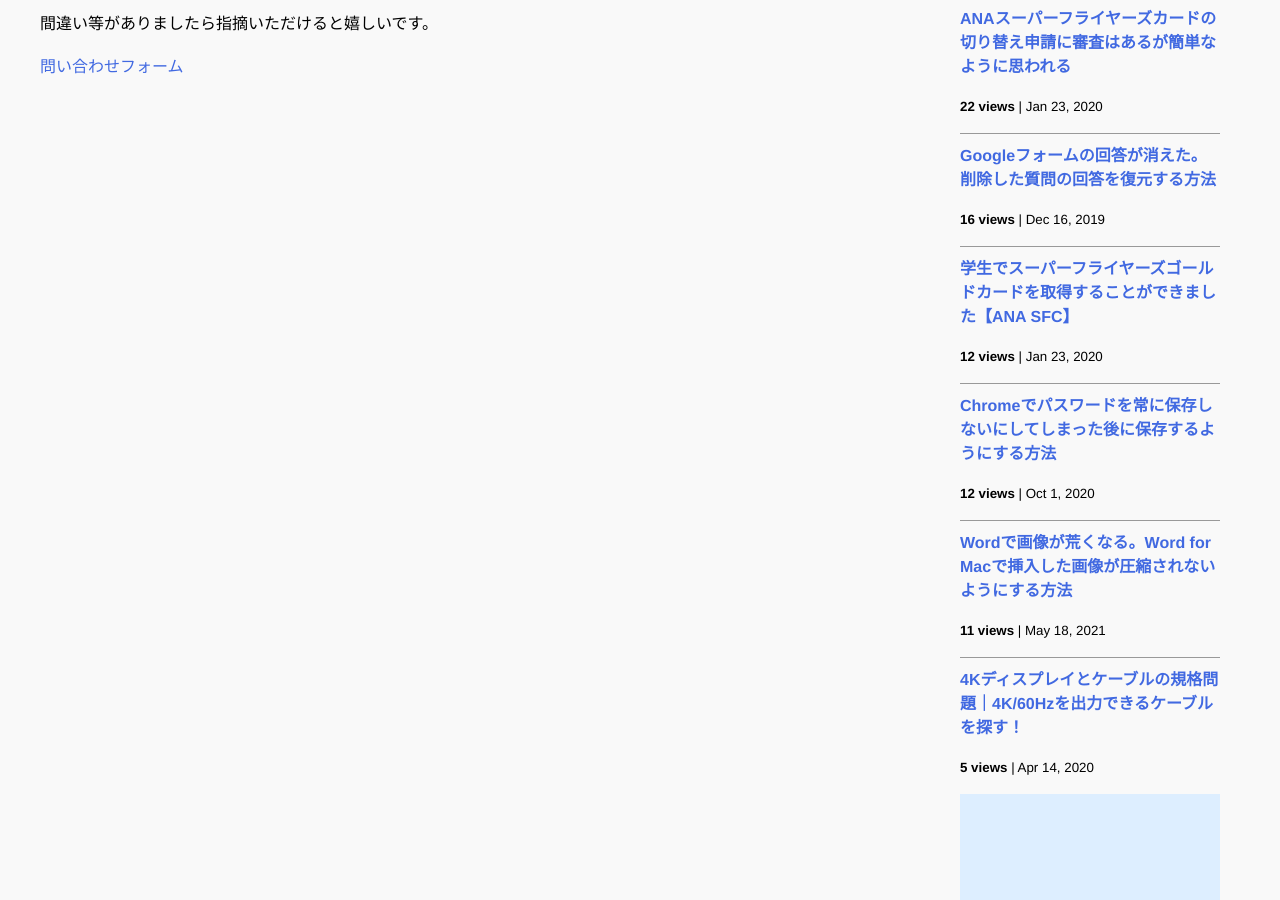
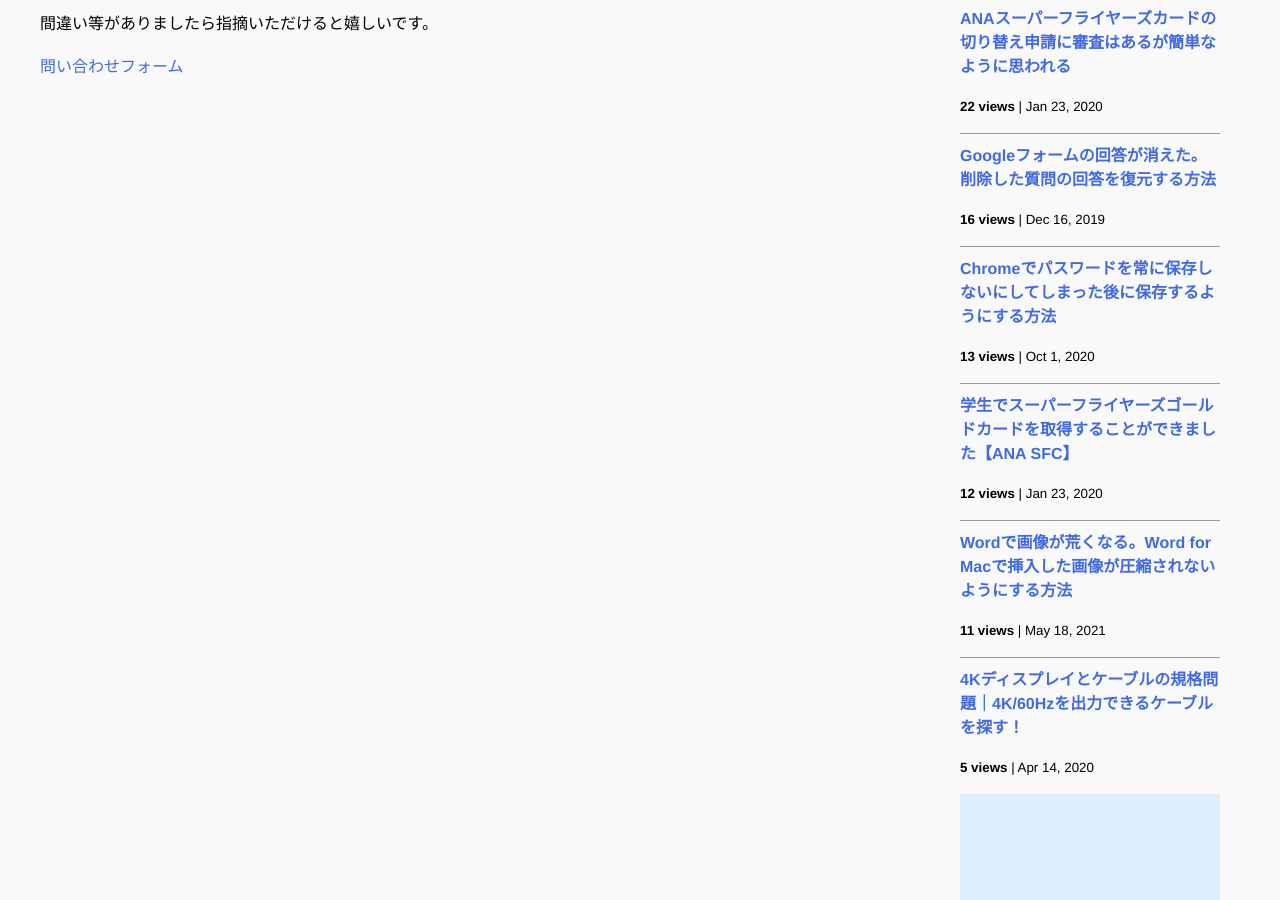
Before and after one commit to iwanaminami/shoyaiwaname, a Jekyll site: the page built from about.markdown, in a window 1280 px wide and 900 px high, scrolled down 991 px. Built offline with Jekyll 4.4.1, drawn with Linux system fonts in a browser that asks for light colours; nearby versions of some CDN libraries; comment, search, counter and statistics services are not loaded.

Commit message:
chore(ga): update _data/popularposts.yml 20261009-1452

```diff
--- a/_data/popularposts.yml
+++ b/_data/popularposts.yml
@@ -7,10 +7,10 @@ side:
     url: "/2020/01/23/sfc-judge.html"
   - view: 16
     url: "/2019/12/16/restore-googleform.html"
+  - view: 13
+    url: "/2020/10/01/googlepassword.html"
   - view: 12
     url: "/2020/01/23/sfcgold.html"
-  - view: 12
-    url: "/2020/10/01/googlepassword.html"
   - view: 11
     url: "/2021/05/18/image-compression-word.html"
   - view: 5
```
